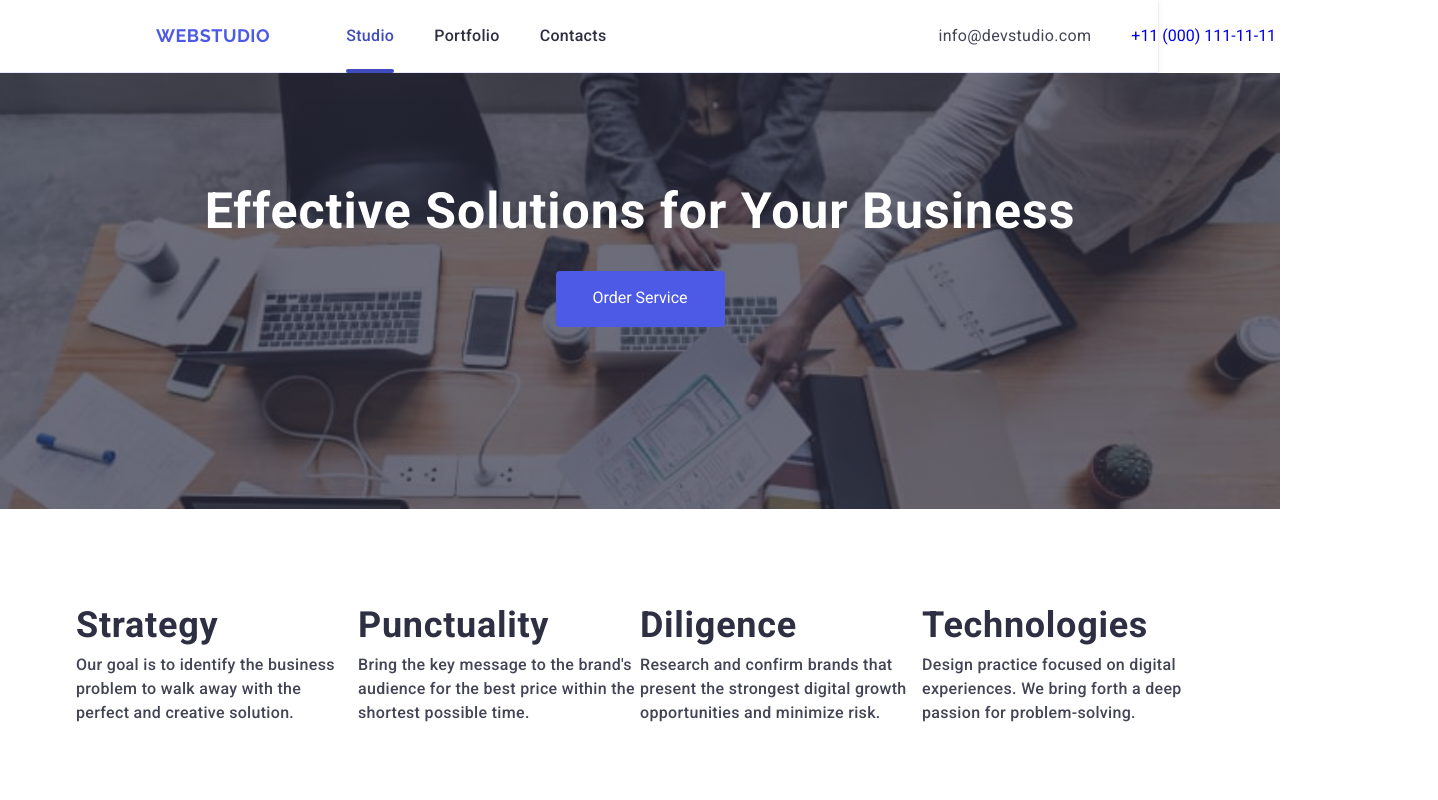
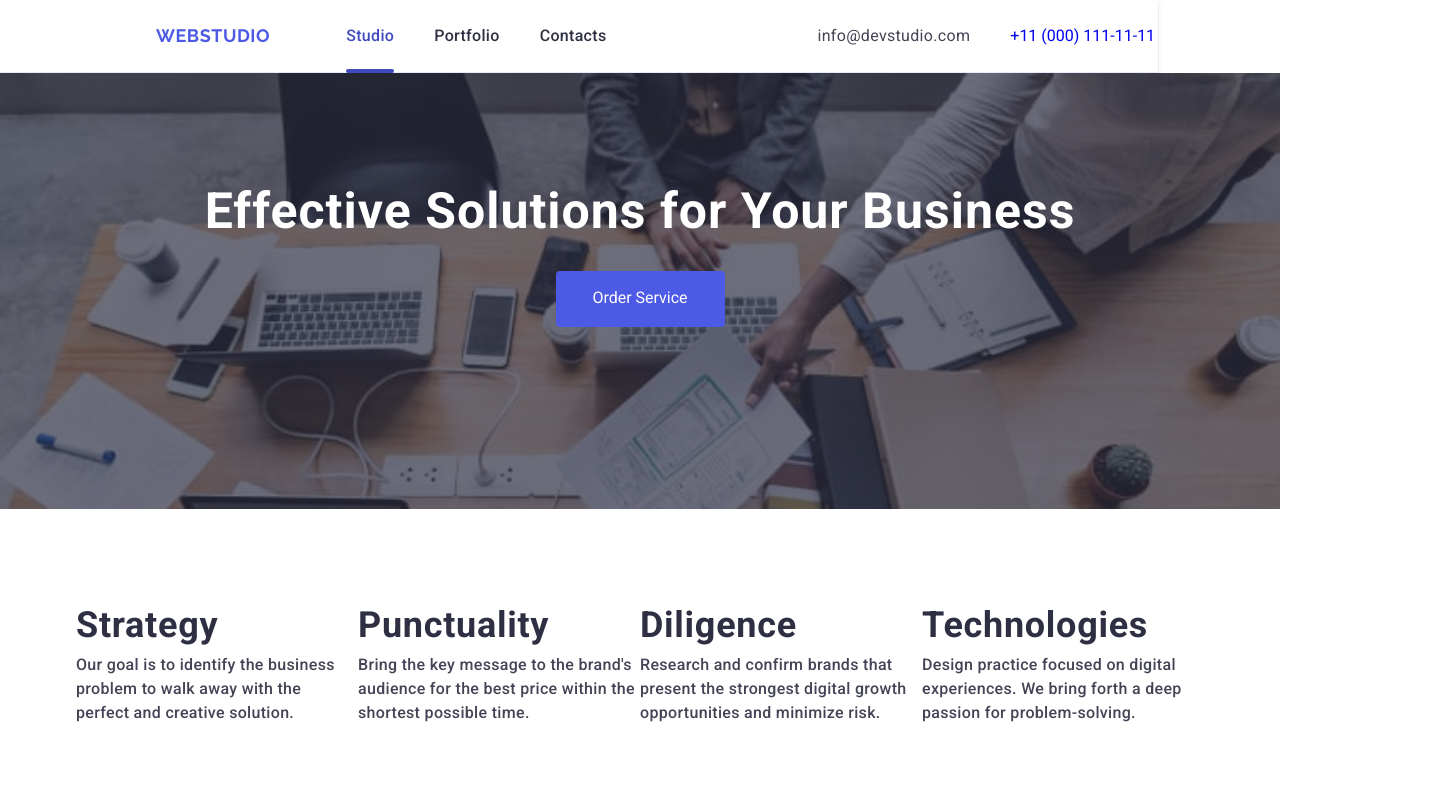
Before and after one commit to Uncle-IvIv/dom-work-6, a plain HTML site: page index.html in a window 1280 px wide. Shown: the top 800 px of the page, 1438 px wide, since content can reach past the window. Drawn offline with nearby package versions, Linux system fonts and the light colour scheme.

Commit message:
commit message

```diff
--- a/css/styles.css
+++ b/css/styles.css
@@ -356,7 +356,7 @@ margin-left: 0px;
     font-size: 16px;
     line-height: 1.5;
     letter-spacing: 0.02em;
-    margin-left: 332px;
+    margin-left: 211px;
     }
 }
 @media only screen and (min-width: 1158px) {
```
